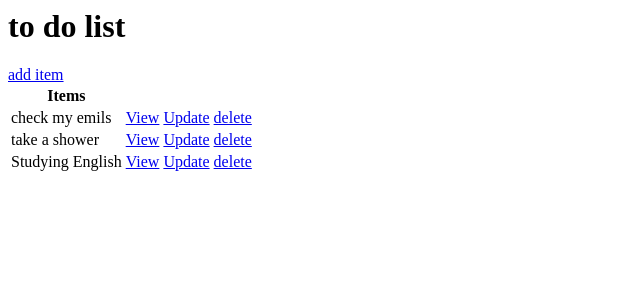
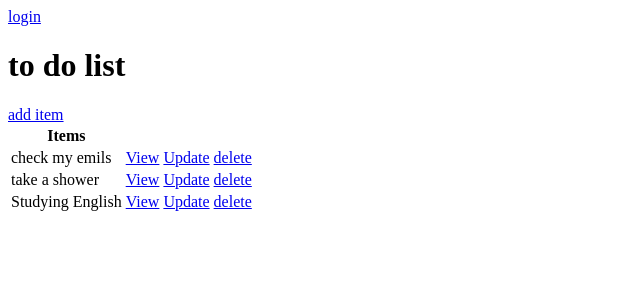
Before and after one commit to nastaranxyousefi/To-Do-list-with-Django, a Django app: page / in a window 1280 px wide. Shown: the top 300 px of the page, without its empty margins (0-640 px from the left). Run offline with Django 3.2, Linux system fonts and the light colour scheme; data comes from the database, SQL or seed files in the repository; both versions use the stored data as it was after the commit.

Commit message:
implementing login and logout

```diff
--- a/base/templates/base/task_list.html
+++ b/base/templates/base/task_list.html
@@ -1,3 +1,14 @@
+{% if request.user.is_authenticated %}
+    <p>welcome {{request.user}}</p>
+    <a href="{% url 'logout' %}">logout</a>
+{% else %}
+    <a href="{% url 'login' %}">login</a>
+{% endif %}
+
+
+
+<br>
+
 <h1>to do list</h1>
 
 <a href="{% url 'task_create' %}">add item</a>
--- a/base/urls.py
+++ b/base/urls.py
@@ -1,8 +1,11 @@
 from django.urls import path
+from django.contrib.auth.views import LogoutView
 
 from . import views
 
 urlpatterns = [
+    path('logout/', LogoutView.as_view(next_page='login'), name='logout'),
+    path('login/', views.CustomLoginView.as_view(), name='login'),
     path('', views.TaskListView.as_view(), name='tasks'),
     path('task/<int:pk>/', views.TaskDetailView.as_view(), name='task'),
     path('task-create/', views.TaskCreateView.as_view(), name='task_create'),
--- a/base/views.py
+++ b/base/views.py
@@ -1,8 +1,18 @@
 from django.shortcuts import render
 from django.views import generic
 from django.urls import reverse_lazy
+from django.contrib.auth.views import LoginView
 
 from .models import Task
+
+
+class CustomLoginView(LoginView):
+    template_name = 'base/Login.html'
+    fields = '__all__'
+    redirect_authenticated_user = True
+
+    def get_success_url(self):
+        return reverse_lazy('tasks')
 
 
 class TaskListView(generic.ListView):
```
Also changed, not shown: base/templates/base/login.html (added, +7 -0 lines), db.sqlite3.
